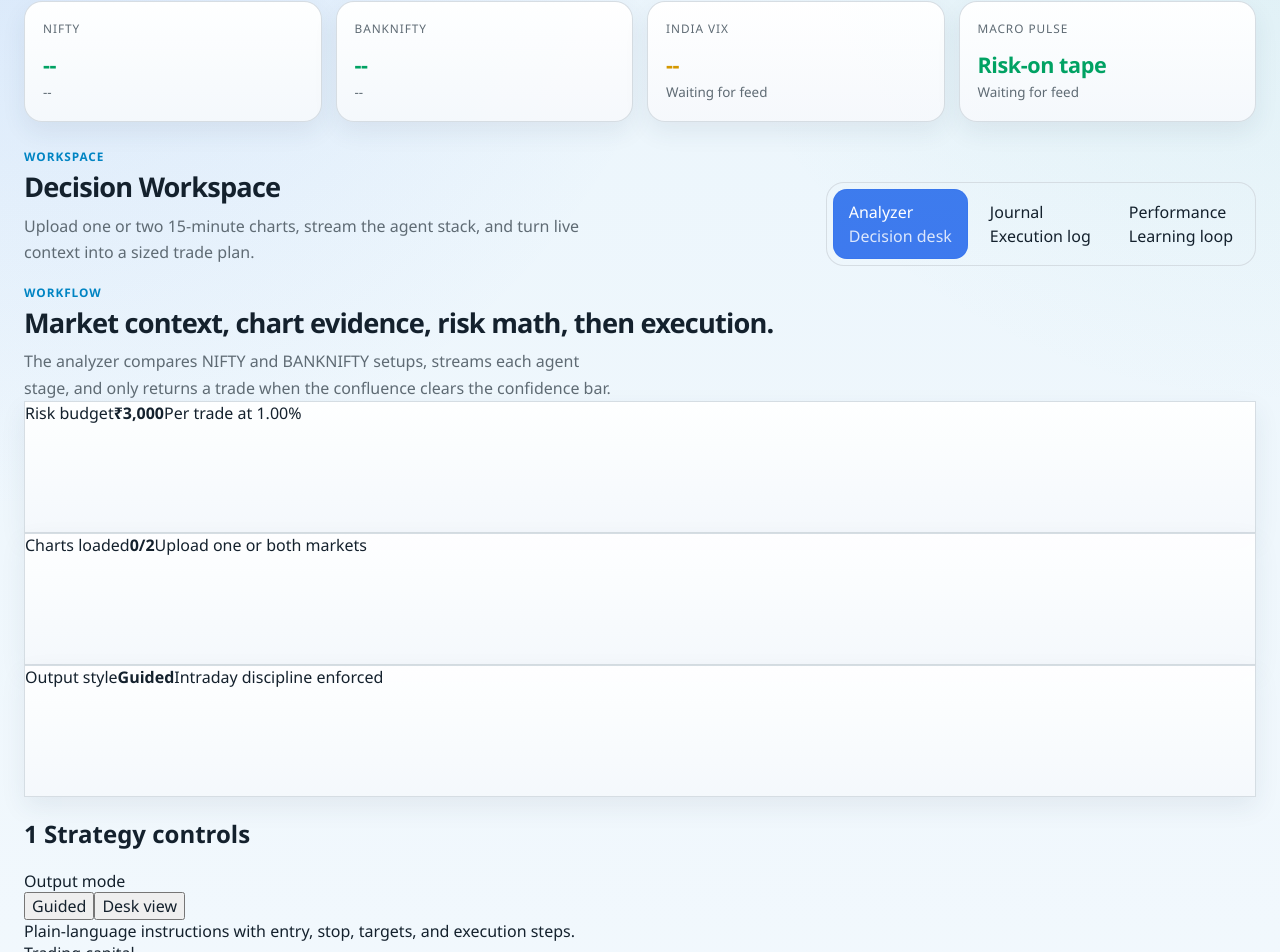
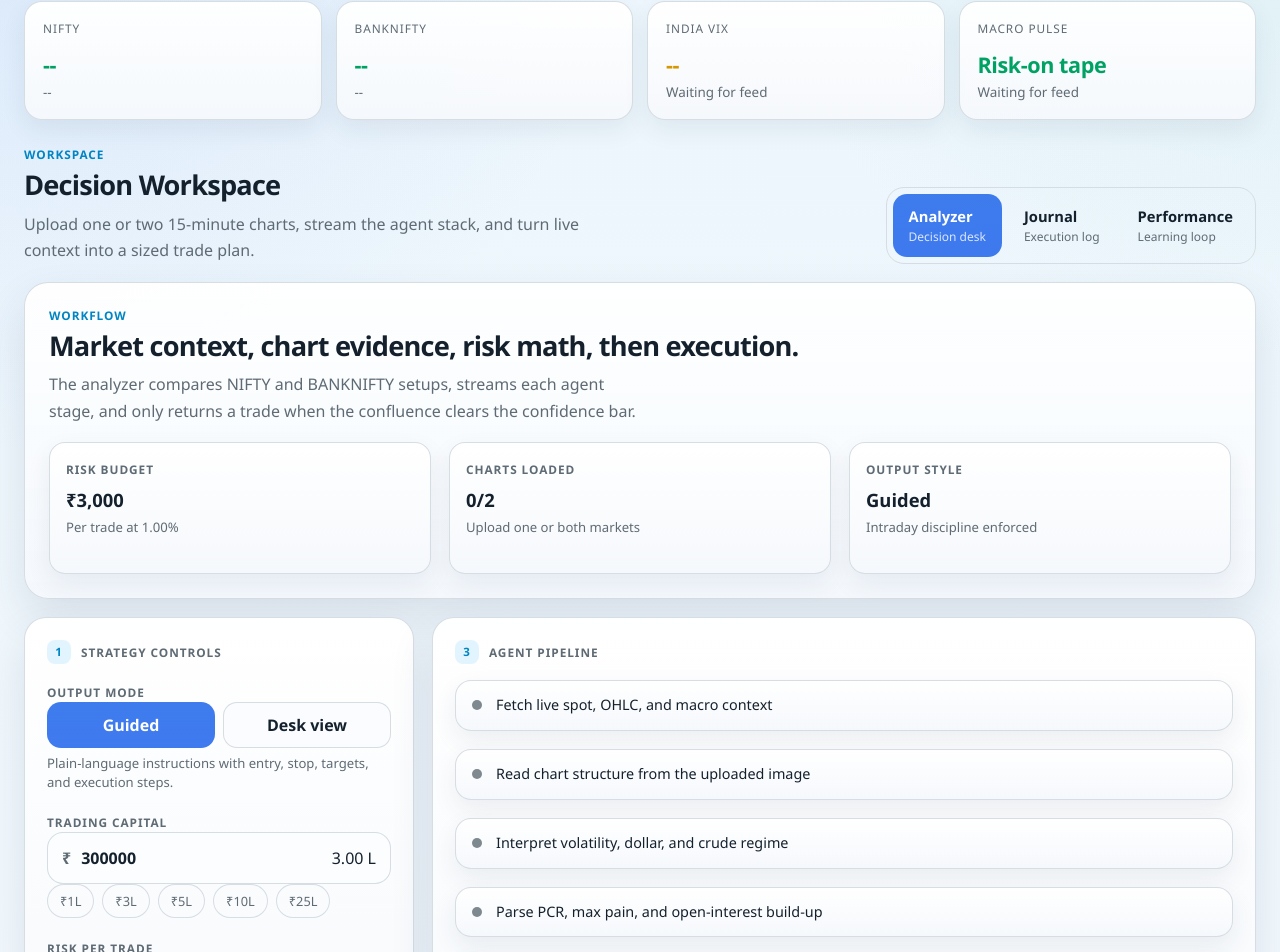
Before and after one commit to shubh6-max/stock_market, a React (Vite) app in the folder frontend/: page / in a window 1280 px wide. Shown: the part 214-1166 px from the top of the page. Built offline with nearby package versions, Linux system fonts and the light colour scheme; no server answers.

Commit message:
Add compact live app stylesheet

```diff
--- a/frontend/src/styles.css
+++ b/frontend/src/styles.css
@@ -2,8 +2,6 @@
   --bg: oklch(0.985 0.006 248);
   --bg-2: oklch(0.965 0.014 235);
   --panel: oklch(0.998 0.003 250);
-  --panel-2: oklch(0.975 0.008 240);
-  --panel-3: oklch(0.94 0.014 238);
   --border: oklch(0.84 0.018 240 / 0.92);
   --border-soft: oklch(0.89 0.012 240 / 0.95);
   --text: oklch(0.24 0.03 248);
@@ -13,375 +11,150 @@
   --green: oklch(0.62 0.16 160);
   --red: oklch(0.6 0.18 25);
   --amber: oklch(0.72 0.15 80);
-  --ink: oklch(0.985 0.003 250);
   --shadow: 0 20px 44px rgba(38, 61, 94, 0.12);
   --shadow-soft: 0 10px 24px rgba(38, 61, 94, 0.08);
 }
-
-* {
-  box-sizing: border-box;
+* { box-sizing: border-box; }
+html, body, #root { margin: 0; min-height: 100%; }
+body {
+  color: var(--text);
+  font-family: "Segoe UI Variable Text", "Aptos", "Segoe UI", system-ui, sans-serif;
+  background: radial-gradient(circle at top left, rgba(47,111,237,.12), transparent 28%), radial-gradient(circle at top right, rgba(77,182,172,.1), transparent 24%), linear-gradient(180deg, var(--bg-2), var(--bg));
 }
-
-html,
-body,
-#root {
-  margin: 0;
-  min-height: 100%;
-}
-
-body {
-  background:
-    radial-gradient(circle at top left, rgba(47, 111, 237, 0.12), transparent 28%),
-    radial-gradient(circle at top right, rgba(77, 182, 172, 0.1), transparent 24%),
-    radial-gradient(circle at bottom center, rgba(255, 214, 153, 0.12), transparent 24%),
-    linear-gradient(180deg, var(--bg-2), var(--bg));
-  color: var(--text);
-  font-family: "Segoe UI Variable Text", "Aptos", "Segoe UI", system-ui, -apple-system, BlinkMacSystemFont, sans-serif;
-  -webkit-font-smoothing: antialiased;
-  text-rendering: optimizeLegibility;
-}
-
-button,
-input,
-select,
-textarea {
-  font: inherit;
-}
-
-button {
-  color: inherit;
-}
-
-.ticker {
-  position: sticky;
-  top: 0;
-  z-index: 60;
-  display: flex;
-  gap: 16px;
-  overflow-x: auto;
-  padding: 12px 20px;
-  background: rgba(255, 255, 255, 0.8);
-  border-bottom: 1px solid var(--border-soft);
-  backdrop-filter: blur(20px) saturate(125%);
-  white-space: nowrap;
-  scrollbar-width: none;
-}
-
-.ticker::-webkit-scrollbar {
-  display: none;
-}
-
-.ticker .tick {
-  display: inline-flex;
-  align-items: baseline;
-  gap: 8px;
-  padding: 0 2px;
-  font-size: 12px;
-}
-
-.ticker .name {
-  color: var(--muted);
-  letter-spacing: 0.04em;
-}
-
-.ticker .val,
-.ticker .chg {
-  font-variant-numeric: tabular-nums;
-}
-
-.ticker .val {
-  font-weight: 700;
-}
-
-.ticker .up {
-  color: var(--green);
-}
-
-.ticker .down {
-  color: var(--red);
-}
-
-.ticker .warn {
-  color: var(--amber);
-}
-
-.ticker .closed {
-  color: var(--muted);
-}
-
-.dot-live,
-.dot-closed {
-  width: 8px;
-  height: 8px;
-  border-radius: 999px;
-  display: inline-block;
-  flex: 0 0 auto;
-}
-
-.dot-live {
-  background: var(--green);
-  box-shadow: 0 0 0 0 rgba(103, 242, 191, 0.45);
-  animation: pulse-ring 1.9s ease-out infinite;
-}
-
-.dot-closed {
-  background: var(--amber);
-  box-shadow: 0 0 0 0 rgba(245, 166, 35, 0.3);
-}
-
-.header-badges .status-pill.subtle {
-  font-size: 0;
-}
-
-.header-badges .status-pill.subtle::after {
-  content: "Live Kite Connect context";
-  font-size: 0.82rem;
-}
-
-@keyframes pulse-ring {
-  0% {
-    box-shadow: 0 0 0 0 rgba(103, 242, 191, 0.34);
-  }
-  100% {
-    box-shadow: 0 0 0 11px rgba(103, 242, 191, 0);
-  }
-}
-
-.app-shell {
-  max-width: 1320px;
-  margin: 0 auto;
-  padding: 28px 24px 80px;
-}
-
-.app-header {
-  display: flex;
-  justify-content: space-between;
-  gap: 24px;
-  align-items: flex-start;
-}
-
-.brand-block {
-  display: flex;
-  gap: 16px;
-  align-items: flex-start;
-}
-
-.brand-copy h1 {
-  margin: 6px 0 0;
-  font-size: 2.25rem;
-  line-height: 1.05;
-  letter-spacing: -0.03em;
-  text-wrap: balance;
-}
-
-.eyebrow,
-.workspace-label,
-.section-kicker {
-  color: var(--accent);
-  font-size: 0.74rem;
-  font-weight: 700;
-  letter-spacing: 0.08em;
-  text-transform: uppercase;
-}
-
-.app-lede,
-.workspace-heading p,
-.mission-copy p {
-  max-width: 66ch;
-  color: var(--muted);
-  margin: 10px 0 0;
-  line-height: 1.65;
-  text-wrap: pretty;
-}
-
-.header-badges {
-  display: flex;
-  flex-wrap: wrap;
-  gap: 10px;
-  justify-content: flex-end;
-}
-
-.status-pill {
-  display: inline-flex;
-  align-items: center;
-  gap: 8px;
-  min-height: 38px;
-  padding: 0 14px;
-  border-radius: 999px;
-  border: 1px solid var(--border);
-  background: rgba(255, 255, 255, 0.72);
-  color: var(--text);
-  font-size: 0.82rem;
-}
-
-.status-pill.subtle {
-  color: var(--muted);
-}
-
-.status-pill.positive {
-  border-color: color-mix(in srgb, var(--green) 55%, transparent);
-  color: var(--green);
-}
-
-.status-pill.negative {
-  border-color: color-mix(in srgb, var(--red) 55%, transparent);
-  color: var(--red);
-}
-
-.status-pill.warn {
-  border-color: color-mix(in srgb, var(--amber) 60%, transparent);
-  color: var(--amber);
-}
-
-.status-pill.neutral {
-  color: var(--accent);
-}
-
-.hero-stats {
-  display: grid;
-  grid-template-columns: repeat(4, minmax(0, 1fr));
-  gap: 14px;
-  margin-top: 22px;
-}
-
-.hero-stat,
-.mission-stat,
-.kpi,
-.risk-cell,
-.market-chip,
-.live-cell,
-.context-grid .pillow,
-.kv-item,
-.tip,
-.vs-cell,
-.slot,
-.step,
-.bar-chart,
-.conf-reason {
-  position: relative;
-  overflow: hidden;
-  background: linear-gradient(180deg, rgba(255, 255, 255, 0.96), rgba(245, 248, 252, 0.96));
-  border: 1px solid var(--border-soft);
-  box-shadow: var(--shadow-soft);
-}
-
-.hero-stat::after,
-.card::after,
-.mission-stat::after,
-.trade::after {
-  content: "";
-  position: absolute;
-  inset: 0 auto auto 0;
-  width: 44%;
-  height: 1px;
-  background: linear-gradient(90deg, rgba(255, 255, 255, 0.16), transparent);
-}
-
-.hero-stat {
-  border-radius: 18px;
-  padding: 18px 18px 20px;
-  min-height: 118px;
-  transition: transform 180ms ease, border-color 180ms ease, box-shadow 180ms ease;
-}
-
-.hero-stat:hover,
-.card:hover,
-.slot:hover,
-.step:hover,
-.tip:hover {
-  transform: translateY(-1px);
-  border-color: var(--border);
-}
-
-.hero-stat-label {
-  color: var(--muted);
-  font-size: 0.74rem;
-  letter-spacing: 0.08em;
-  text-transform: uppercase;
-}
-
-.hero-stat-value {
-  margin-top: 16px;
-  font-size: 1.35rem;
-  font-weight: 750;
-  line-height: 1.2;
-  letter-spacing: -0.02em;
-}
-
-.hero-stat-detail {
-  margin-top: 6px;
-  color: var(--muted);
-  font-size: 0.84rem;
-}
-
-.hero-stat.positive .hero-stat-value {
-  color: var(--green);
-}
-
-.hero-stat.negative .hero-stat-value {
-  color: var(--red);
-}
-
-.hero-stat.warn .hero-stat-value {
-  color: var(--amber);
-}
-
-.workspace-shell {
-  margin-top: 26px;
-}
-
-.workspace-heading {
-  display: flex;
-  justify-content: space-between;
-  gap: 24px;
-  align-items: flex-end;
-  margin-bottom: 18px;
-}
-
-.workspace-heading h2,
-.mission-copy h3,
-.empty-state-card h3 {
-  margin: 8px 0 0;
-  font-size: 1.7rem;
-  line-height: 1.12;
-  letter-spacing: -0.03em;
-  text-wrap: balance;
-}
-
-.nav-tabs {
-  display: inline-flex;
-  gap: 6px;
-  padding: 6px;
-  background: rgba(255, 255, 255, 0.035);
-  border: 1px solid var(--border-soft);
-  border-radius: 18px;
-}
-
-.nav-tab {
-  border: 0;
-  background: transparent;
-  border-radius: 14px;
-  padding: 12px 16px;
-  cursor: pointer;
-  transition: background-color 160ms ease, color 160ms ease, transform 160ms ease;
-}
-
-.nav-tab:hover {
-  background: rgba(255, 255, 255, 0.045);
-}
-
-.nav-tab.active {
-  background: linear-gradient(180deg, rgba(58, 121, 237, 0.98), rgba(47, 111, 237, 0.92));
-  box-shadow: inset 0 0 0 1px rgba(47, 111, 237, 0.32);
-  color: #ffffff;
-}
-
-.nav-tab.active .nav-tab-detail {
-  color: rgba(255, 255, 255, 0.82);
-}
-
-.nav-tab-copy {
-  display: grid;
-  gap: 2px;
-  text-align: left;
-}
+button, input, select, textarea { font: inherit; }
+button { color: inherit; }
+.ticker { position: sticky; top: 0; z-index: 60; display: flex; gap: 16px; overflow-x: auto; padding: 12px 20px; background: rgba(255,255,255,.86); border-bottom: 1px solid var(--border-soft); backdrop-filter: blur(20px) saturate(125%); white-space: nowrap; scrollbar-width: none; }
+.ticker::-webkit-scrollbar { display: none; }
+.ticker .tick { display: inline-flex; align-items: baseline; gap: 8px; padding: 0 2px; font-size: 12px; }
+.ticker .name { color: var(--muted); letter-spacing: .04em; }
+.ticker .val, .ticker .chg { font-variant-numeric: tabular-nums; }
+.ticker .val { font-weight: 700; }
+.ticker .up { color: var(--green); }
+.ticker .down { color: var(--red); }
+.ticker .warn { color: var(--amber); }
+.ticker .closed { color: var(--muted); }
+.dot-live, .dot-closed { width: 8px; height: 8px; border-radius: 999px; display: inline-block; flex: 0 0 auto; }
+.dot-live { background: var(--green); animation: pulse-ring 1.9s ease-out infinite; }
+.dot-closed { background: var(--amber); }
+@keyframes pulse-ring { 0% { box-shadow: 0 0 0 0 rgba(103,242,191,.34); } 100% { box-shadow: 0 0 0 11px rgba(103,242,191,0); } }
+@keyframes soft-beat { 0%,100% { transform: scale(1); } 50% { transform: scale(1.18); } }
+.app-shell { max-width: 1320px; margin: 0 auto; padding: 28px 24px 80px; }
+.app-header, .workspace-heading { display: flex; justify-content: space-between; gap: 24px; align-items: flex-start; }
+.brand-block { display: flex; gap: 16px; align-items: flex-start; }
+.brand-copy h1 { margin: 6px 0 0; font-size: 2.25rem; line-height: 1.05; letter-spacing: -.03em; }
+.eyebrow, .workspace-label, .section-kicker { color: var(--accent); font-size: .74rem; font-weight: 700; letter-spacing: .08em; text-transform: uppercase; }
+.app-lede, .workspace-heading p, .mission-copy p { max-width: 66ch; color: var(--muted); margin: 10px 0 0; line-height: 1.65; }
+.header-badges { display: flex; flex-wrap: wrap; gap: 10px; justify-content: flex-end; }
+.status-pill { display: inline-flex; align-items: center; gap: 8px; min-height: 38px; padding: 0 14px; border-radius: 999px; border: 1px solid var(--border); background: rgba(255,255,255,.72); color: var(--text); font-size: .82rem; }
+.status-pill.subtle { color: var(--muted); }
+.header-badges .status-pill.subtle { font-size: 0; }
+.header-badges .status-pill.subtle::after { content: "Live Kite Connect context"; font-size: .82rem; }
+.status-pill.positive { border-color: color-mix(in srgb, var(--green) 55%, transparent); color: var(--green); }
+.status-pill.negative { border-color: color-mix(in srgb, var(--red) 55%, transparent); color: var(--red); }
+.status-pill.warn { border-color: color-mix(in srgb, var(--amber) 60%, transparent); color: var(--amber); }
+.status-pill.neutral { color: var(--accent); }
+.hero-stats { display: grid; grid-template-columns: repeat(4, minmax(0, 1fr)); gap: 14px; margin-top: 22px; }
+.hero-stat, .mission-stat, .kpi, .risk-cell, .market-chip, .live-cell, .context-grid .pillow, .kv-item, .tip, .vs-cell, .slot, .step, .bar-chart, .conf-reason, .card, .trade { position: relative; overflow: hidden; background: linear-gradient(180deg, rgba(255,255,255,.96), rgba(245,248,252,.96)); border: 1px solid var(--border-soft); box-shadow: var(--shadow-soft); }
+.hero-stat { border-radius: 18px; padding: 18px; min-height: 118px; }
+.hero-stat-label { color: var(--muted); font-size: .74rem; letter-spacing: .08em; text-transform: uppercase; }
+.hero-stat-value { margin-top: 16px; font-size: 1.35rem; font-weight: 750; line-height: 1.2; letter-spacing: -.02em; }
+.hero-stat-detail { margin-top: 6px; color: var(--muted); font-size: .84rem; }
+.hero-stat.positive .hero-stat-value, .market-chip.up .v, .kv-item.green .v, .risk-cell.success .v { color: var(--green); }
+.hero-stat.negative .hero-stat-value, .market-chip.down .v, .kv-item.red .v, .risk-cell.danger .v { color: var(--red); }
+.hero-stat.warn .hero-stat-value, .kv-item.amber .v, .risk-cell.warn .v { color: var(--amber); }
+.workspace-shell { margin-top: 26px; }
+.workspace-heading { align-items: flex-end; margin-bottom: 18px; }
+.workspace-heading h2, .mission-copy h3, .empty-state-card h3 { margin: 8px 0 0; font-size: 1.7rem; line-height: 1.12; letter-spacing: -.03em; }
+.nav-tabs { display: inline-flex; gap: 6px; padding: 6px; border: 1px solid var(--border-soft); border-radius: 18px; }
+.nav-tab { border: 0; background: transparent; border-radius: 14px; padding: 12px 16px; cursor: pointer; }
+.nav-tab.active { background: linear-gradient(180deg, rgba(58,121,237,.98), rgba(47,111,237,.92)); color: #fff; }
+.nav-tab.active .nav-tab-detail { color: rgba(255,255,255,.82); }
+.nav-tab-copy { display: grid; gap: 2px; text-align: left; }
+.nav-tab-label { font-weight: 700; font-size: .92rem; }
+.nav-tab-detail { font-size: .75rem; color: var(--muted); }
+.page-stack, .stack-col, .dual-uploader, .timeline, .empty-state-list, .mission-stats { display: grid; gap: 18px; }
+.mission-banner { display: grid; grid-template-columns: minmax(0,1.6fr) minmax(320px,1fr); gap: 18px; padding: 24px; background: linear-gradient(180deg, rgba(255,255,255,.92), rgba(244,248,253,.96)); border: 1px solid var(--border-soft); border-radius: 24px; box-shadow: var(--shadow); }
+.mission-banner.compact { padding: 22px; }
+.mission-stat, .kpi, .risk-cell, .market-chip, .live-cell, .context-grid .pillow, .kv-item, .vs-cell { border-radius: 16px; padding: 14px 16px; }
+.grid { display: grid; gap: 18px; align-items: start; }
+.analyzer-grid { grid-template-columns: minmax(340px,390px) minmax(0,1fr); }
+.card { border-radius: 22px; padding: 22px; box-shadow: var(--shadow); }
+.card h2 { display: flex; align-items: center; gap: 10px; margin: 0 0 16px; }
+.card h2 .num { display: inline-grid; place-items: center; width: 24px; height: 24px; border-radius: 8px; background: rgba(53,182,255,.14); color: var(--accent); font-size: .72rem; }
+.mission-stat-label, .kpi-label, .section-title, .qm-title, .exp-title, .vs-k, .breakdown-title, .rea-title, .market-chip .k, .risk-cell .k, .live-cell .k, .context-grid .pillow .k, .kv-item .k, .tip-kind, .slot-header, .field label, .dq-headline, .card h2, .journal-table th { font-size: .74rem; letter-spacing: .08em; text-transform: uppercase; color: var(--muted); font-weight: 700; }
+.mission-stat strong, .kpi-value, .risk-cell .v, .live-cell .v, .context-grid .pillow .v, .kv-item .v, .vs-v, .market-chip .v { display: block; margin-top: 8px; font-size: 1.15rem; font-weight: 720; font-variant-numeric: tabular-nums; }
+.mission-stat-detail, .kpi-hint, .field-hint, .journal-help, .dq-hint, .cell-sub, .bc-label { display: block; margin-top: 6px; color: var(--muted); font-size: .82rem; line-height: 1.45; }
+.field { margin-bottom: 18px; }
+.toggle-row, .actions-row, .quick-chips, .qm-row { display: flex; flex-wrap: wrap; gap: 8px; }
+.toggle, .btn-ghost, .action, .qm-btn, .row-btn, .paste-btn, .mini-toggle, .recompute-btn { border: 1px solid var(--border-soft); background: rgba(250,252,255,.92); border-radius: 12px; padding: 9px 12px; cursor: pointer; }
+.toggle { flex: 1; min-height: 46px; padding: 0 14px; border-radius: 14px; font-weight: 650; }
+.toggle.active, .mini-toggle.active { color: #fff; background: linear-gradient(180deg, rgba(58,121,237,.98), rgba(47,111,237,.92)); border-color: transparent; }
+.input-money, .check-row, .uploader, .paste-hint, .cell-select, .exp-textarea, .cell-input { background: rgba(251,253,255,.96); border: 1px solid var(--border-soft); }
+.input-money { display: flex; align-items: center; min-height: 52px; padding: 0 14px; border-radius: 16px; }
+.input-money .symbol { color: var(--muted); font-weight: 700; margin-right: 8px; }
+.input-money input { flex: 1; border: 0; outline: 0; background: transparent; color: var(--text); font-size: 1rem; font-weight: 700; }
+.chip { border: 1px solid var(--border-soft); border-radius: 999px; padding: 7px 12px; background: rgba(255,255,255,.02); color: var(--muted); font-size: .8rem; cursor: pointer; }
+.slider-wrap, .risk-readout, .check-row, .slot-header, .paste-hint, .decision-row { display: flex; align-items: center; gap: 10px; }
+.slider-wrap input[type="range"] { flex: 1; height: 6px; appearance: none; background: linear-gradient(90deg, rgba(53,182,255,.2), rgba(53,182,255,.9)); border-radius: 999px; }
+.slider-wrap .value { min-width: 68px; font-size: .92rem; font-weight: 700; text-align: right; color: var(--accent); }
+.risk-readout { justify-content: space-between; margin-top: 8px; color: var(--muted); font-size: .84rem; }
+.risk-readout .v { color: var(--text); font-weight: 700; }
+.check-row { min-height: 50px; padding: 0 14px; border-radius: 16px; cursor: pointer; color: var(--muted); }
+.slot-grid { display: grid; grid-template-columns: repeat(2,minmax(0,1fr)); gap: 12px; }
+.slot { border-radius: 18px; padding: 12px; }
+.slot-label { display: inline-grid; place-items: center; min-width: 32px; min-height: 24px; border-radius: 999px; background: rgba(53,182,255,.16); color: var(--accent); font-size: .68rem; }
+.uploader { border-radius: 16px; border-style: dashed; cursor: pointer; text-align: center; }
+.uploader.compact { min-height: 156px; padding: 18px 12px; display: grid; place-items: center; }
+.uploader p { margin: 6px 0 0; color: var(--muted); font-size: .82rem; }
+.preview-mini { position: relative; display: block; }
+.preview-mini img { display: block; width: 100%; border-radius: 12px; }
+.remove-mini, .preview .remove { position: absolute; top: 8px; right: 8px; display: inline-grid; place-items: center; min-width: 30px; height: 30px; border: 0; border-radius: 999px; background: rgba(8,12,18,.8); color: white; cursor: pointer; }
+.paste-hint, .paste-toast, .banner-info, .banner-warning, .dq-banner { padding: 12px 14px; border-radius: 16px; line-height: 1.55; font-size: .86rem; }
+.paste-keys { margin-left: auto; display: inline-flex; gap: 4px; }
+.kbd { display: inline-grid; place-items: center; min-width: 34px; height: 28px; border-radius: 8px; border: 1px solid var(--border-soft); background: rgba(244,247,252,.96); color: var(--text); font-size: .78rem; }
+.btn-primary { width: 100%; min-height: 52px; margin-top: 16px; border: 0; border-radius: 16px; background: linear-gradient(180deg, rgba(58,121,237,.98), rgba(47,111,237,.92)); color: #fff; font-weight: 800; cursor: pointer; box-shadow: 0 16px 24px rgba(47,111,237,.18); }
+.btn-primary:disabled, .qm-btn:disabled { opacity: .55; cursor: not-allowed; }
+.step { display: grid; grid-template-columns: 12px minmax(0,1fr) auto; align-items: center; gap: 12px; padding: 14px 16px; border-radius: 16px; }
+.step .dot { width: 10px; height: 10px; border-radius: 999px; background: var(--muted-2); }
+.step .label { font-size: .9rem; line-height: 1.45; }
+.step .time { color: var(--muted); font-size: .8rem; }
+.step.active { border-color: color-mix(in srgb, var(--accent) 65%, transparent); background: rgba(47,111,237,.06); }
+.step.active .dot { background: var(--accent); animation: soft-beat 1.2s ease-in-out infinite; }
+.step.done .dot { background: var(--green); }
+.step.error .dot { background: var(--red); }
+.market-strip, .context-grid, .risk-grid, .kpi-grid, .conf-row, .kv-grid, .vs-grid { display: grid; gap: 12px; }
+.market-strip { grid-template-columns: repeat(auto-fit,minmax(120px,1fr)); margin-bottom: 14px; }
+.context-grid { grid-template-columns: repeat(3,minmax(0,1fr)); margin-top: 14px; }
+.kv-grid { grid-template-columns: repeat(2,minmax(0,1fr)); margin-top: 18px; }
+.kv-item.full { grid-column: 1 / -1; }
+.trade { padding: 24px; margin-top: 6px; border-radius: 22px; box-shadow: var(--shadow); }
+.decision-badge, .confidence-badge, .setup-tag, .badge { display: inline-flex; align-items: center; min-height: 34px; padding: 0 12px; border-radius: 999px; border: 1px solid transparent; font-size: .78rem; font-weight: 700; letter-spacing: .05em; }
+.decision-badge.CALL, .confidence-badge.HIGH, .confidence-badge.VERY-HIGH, .badge.green { color: var(--green); border-color: color-mix(in srgb, var(--green) 40%, transparent); background: rgba(103,242,191,.09); }
+.decision-badge.PUT, .confidence-badge.LOW, .badge.red { color: var(--red); border-color: color-mix(in srgb, var(--red) 40%, transparent); background: rgba(255,108,100,.09); }
+.confidence-badge.MEDIUM, .badge.amber { color: var(--amber); border-color: color-mix(in srgb, var(--amber) 45%, transparent); background: rgba(255,188,86,.1); }
+.setup-tag, .badge.instrument, .badge.accent { color: var(--accent); border-color: rgba(53,182,255,.24); background: rgba(53,182,255,.09); }
+.badge.muted { color: var(--muted); border-color: var(--border-soft); background: rgba(255,255,255,.03); }
+.headline { font-size: 1.52rem; font-weight: 770; line-height: 1.22; letter-spacing: -.025em; }
+.flow { margin: 10px 0 0; color: var(--text); line-height: 1.65; font-size: .95rem; }
+.section-title { margin-top: 22px; }
+.steplist, .adv-bullets { list-style: none; margin: 12px 0 0; padding: 0; display: grid; gap: 8px; }
+.steplist li, .adv-bullets li { min-height: 52px; padding: 14px 16px; border-radius: 16px; border: 1px solid var(--border-soft); background: rgba(255,255,255,.03); line-height: 1.5; }
+.details { margin-top: 18px; border-top: 1px solid var(--border-soft); padding-top: 12px; }
+.details summary { cursor: pointer; padding: 8px 0; color: var(--muted); font-size: .75rem; font-weight: 700; letter-spacing: .08em; text-transform: uppercase; }
+.details pre { margin: 10px 0 0; padding: 14px; border-radius: 16px; border: 1px solid var(--border-soft); background: rgba(247,249,252,.98); color: #30425e; font-family: Consolas, monospace; font-size: .8rem; line-height: 1.6; white-space: pre-wrap; overflow-x: auto; }
+.exp-box, .qm-box, .note-box { border-radius: 16px; border: 1px solid var(--border-soft); background: rgba(255,255,255,.03); padding: 14px 16px; color: var(--muted); line-height: 1.6; }
+.exp-textarea, .cell-input, .cell-select { width: 100%; border-radius: 12px; padding: 10px 12px; outline: 0; color: var(--text); }
+.live-table-wrap, .journal-table-wrap { overflow-x: auto; }
+.live-table, .journal-table { width: 100%; border-collapse: collapse; font-size: .88rem; }
+.live-table th, .live-table td, .journal-table th, .journal-table td { border-bottom: 1px solid var(--border-soft); padding: 12px 10px; text-align: left; vertical-align: top; }
+.cell-main { font-weight: 700; }
+.cell-pos { color: var(--green); font-weight: 700; }
+.cell-neg { color: var(--red); font-weight: 700; }
+.cell-warn { color: var(--amber); font-weight: 700; }
+.empty, .muted { color: var(--muted); }
+.bar-row { display: grid; grid-template-columns: 130px minmax(0,1fr) 70px; gap: 10px; align-items: center; margin: 10px 0; }
+.bar-track, .bd-track { height: 10px; border-radius: 999px; background: rgba(214,223,235,.7); overflow: hidden; }
+.bar-fill, .bd-fill { height: 100%; border-radius: inherit; background: linear-gradient(90deg, rgba(47,111,237,.92), rgba(53,182,255,.78)); }
+.bar-value, .bd-value { text-align: right; font-variant-numeric: tabular-nums; font-weight: 700; }
+@media (max-width: 1100px) { .hero-stats { grid-template-columns: repeat(2,minmax(0,1fr)); } .analyzer-grid, .mission-banner { grid-template-columns: 1fr; } .context-grid { grid-template-columns: 1fr; } }
+@media (max-width: 780px) { .app-shell { padding: 20px 14px 56px; } .app-header, .workspace-heading { flex-direction: column; align-items: stretch; } .hero-stats, .slot-grid, .kv-grid, .conf-row { grid-template-columns: 1fr; } .nav-tabs { width: 100%; overflow-x: auto; } .nav-tab { min-width: 140px; } }
```
